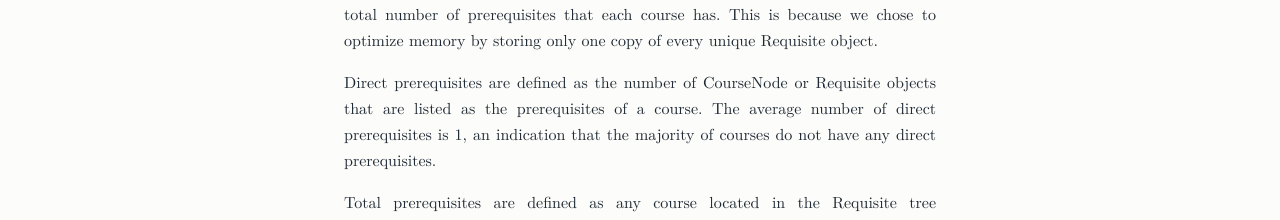
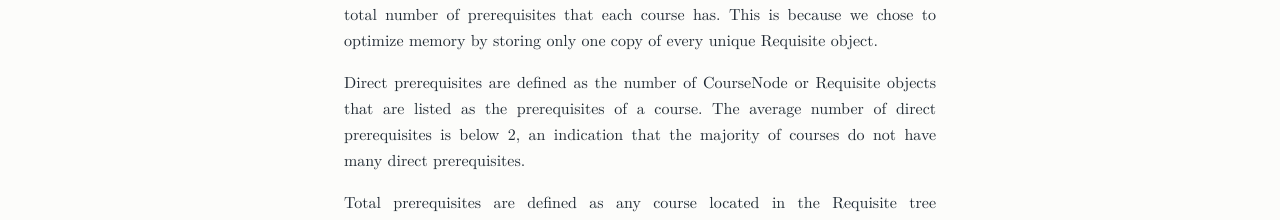
Before and after one commit to andrei-akopian/UofTExplorer, a React (Vite) app in the folder frontend/: page /global-stats in a window 1280 px wide. Shown: the part 520-740 px from the top of the page. Built offline with nearby package versions, Linux system fonts and the light colour scheme; no server answers; a web font is replaced by a local one.

Commit message:
fix: edit global stats report

```diff
--- a/frontend/src/pages/GlobalStats.tsx
+++ b/frontend/src/pages/GlobalStats.tsx
@@ -113,8 +113,8 @@ export default function GlobalStats() {
             <p>
               Direct prerequisites are defined as the number of CourseNode or
               Requisite objects that are listed as the prerequisites of a
-              course. The average number of direct prerequisites is 1, an
-              indication that the majority of courses do not have any direct
+              course. The average number of direct prerequisites is below 2, an
+              indication that the majority of courses do not have many direct
               prerequisites.
             </p>
             <p>
```
